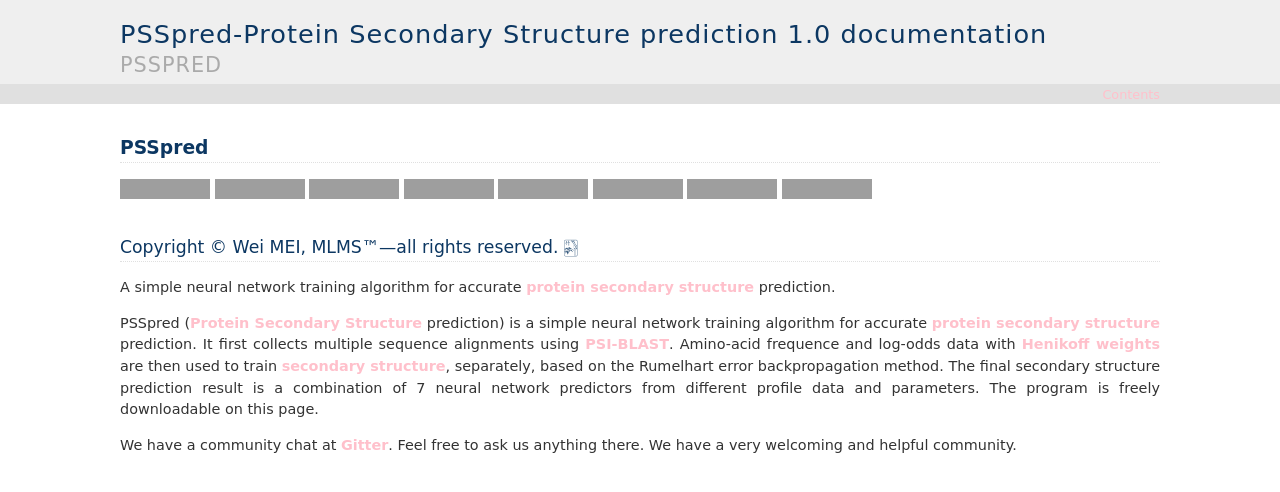
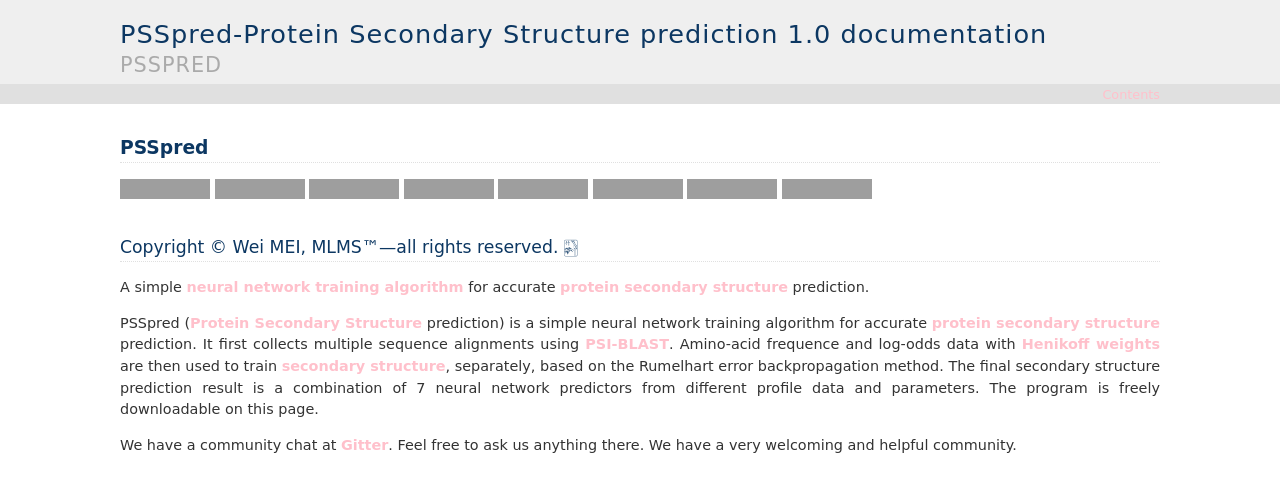
Before and after one commit to nickcafferry/PSSpred, a Sphinx documentation site: the page built from docs/README.rst, in a window 1280 px wide and 900 px high, cut to the strip 0-492 px from the top of the window. Built offline with Sphinx 7.4.7, drawn with Linux system fonts in a browser that asks for light colours; part of the change alters nothing that is shown; grey boxes are pictures that could not be loaded.

```diff
--- a/docs/README.rst
+++ b/docs/README.rst
@@ -38,7 +38,7 @@ Copyright |copy| Wei MEI, |MLMS (TM)| |---| all rights reserved. |bamboo|
 
 .. |bamboo| unicode:: 0x1F024 .. bamboo
 
-A simple neural network training algorithm for accurate `protein secondary structure <https://proteinstructures.com/Structure/Structure/secondary-sructure.html>`_ prediction.
+A simple `neural network training algorithm <https://www.verypossible.com/insights/machine-learning-algorithms-what-is-a-neural-network>`_ for accurate `protein secondary structure <https://proteinstructures.com/Structure/Structure/secondary-sructure.html>`_ prediction.
 
 PSSpred (`Protein Secondary Structure <https://proteinstructures.com/Structure/Structure/secondary-sructure.html>`_ prediction) is a simple neural network training algorithm for accurate `protein secondary structure <https://proteinstructures.com/Structure/Structure/secondary-sructure.html>`_ prediction. It first collects multiple sequence alignments using `PSI-BLAST <https://www.ebi.ac.uk/Tools/sss/psiblast/>`_. Amino-acid frequence and log-odds data with `Henikoff weights <https://www.sciencedirect.com/topics/biochemistry-genetics-and-molecular-biology/structural-property-of-proteins>`_ are then used to train `secondary structure <https://proteinstructures.com/Structure/Structure/secondary-sructure.html>`_, separately, based on the Rumelhart error backpropagation method. The final secondary structure prediction result is a combination of 7 neural network predictors from different profile data and parameters. The program is freely downloadable on this page.
 
```
